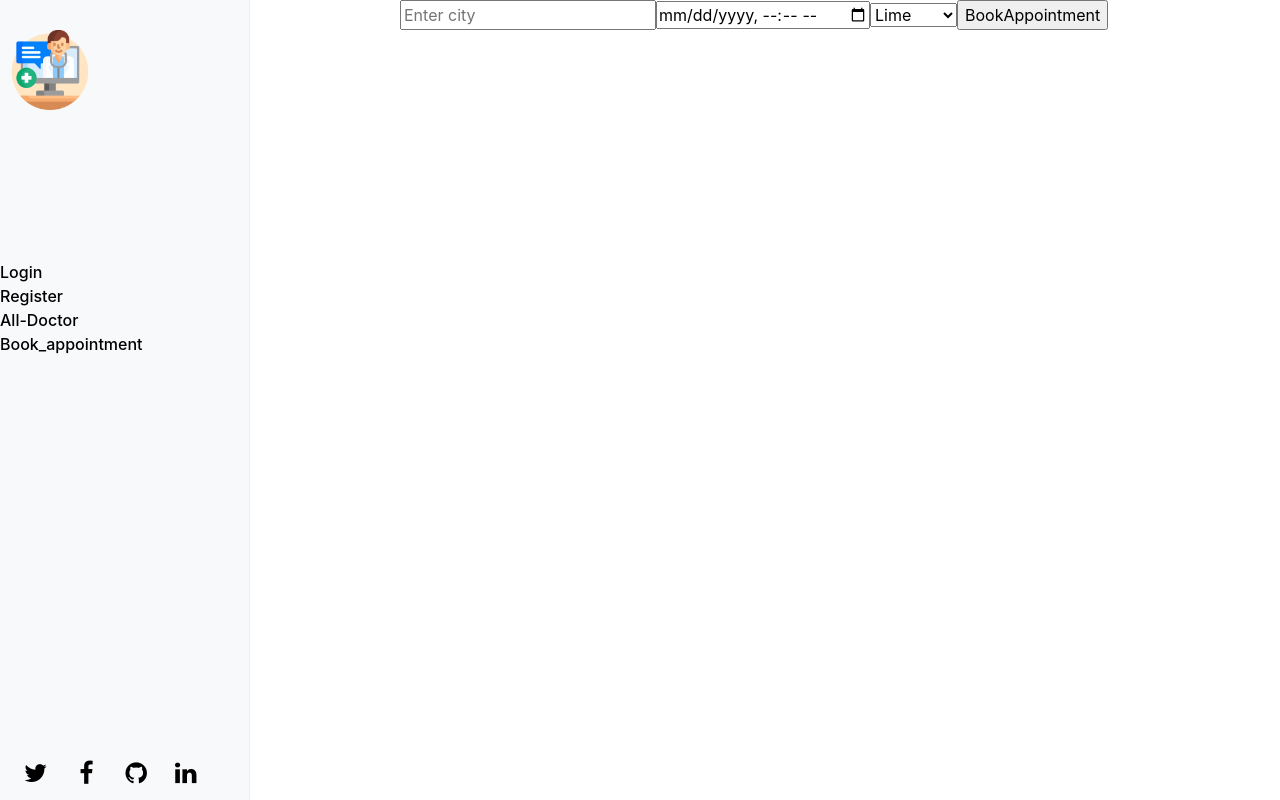
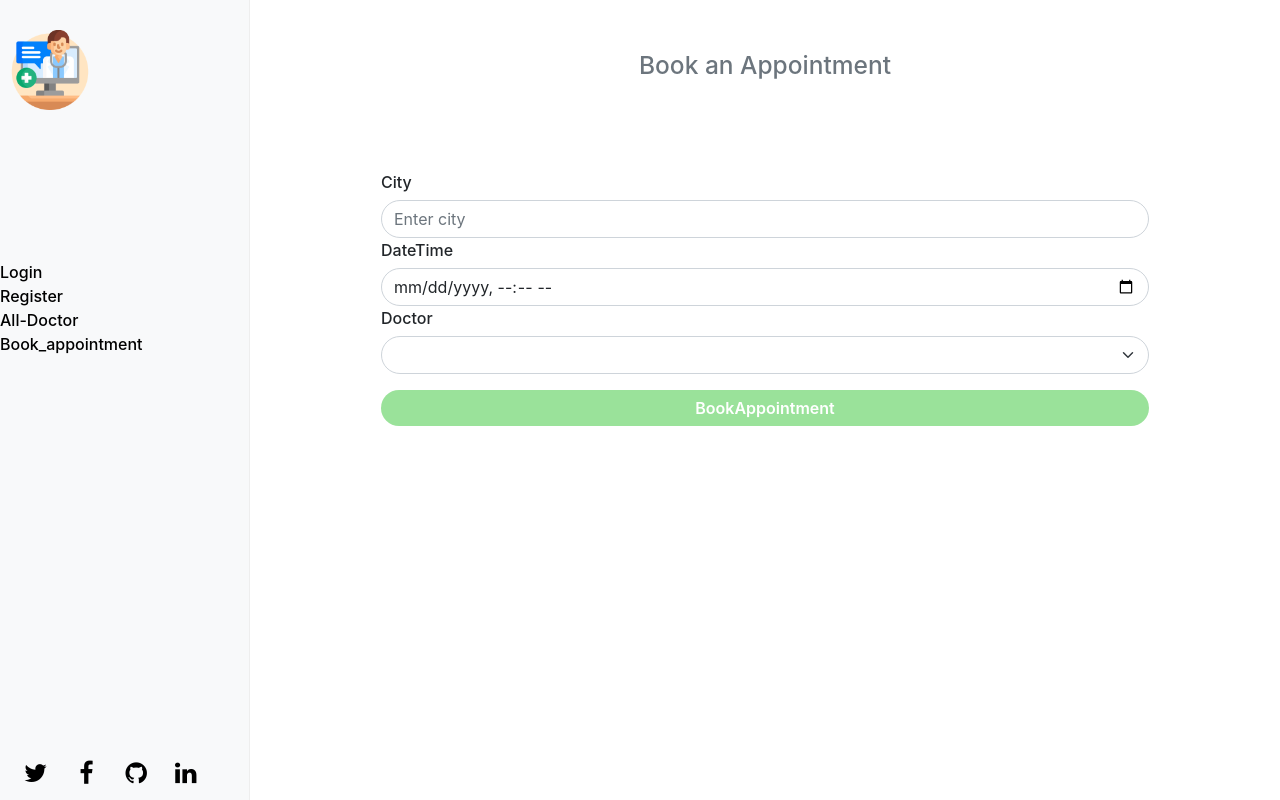
Before and after one commit to ridaarif98/doctors_appointment_front_end, a React (Create React App) app: page /book_appointment in a window 1280 px wide. Built offline with nearby package versions, Linux system fonts and the light colour scheme.

Commit message:
Design appointment form

```diff
--- a/src/components/appointment/AppointmentForm.js
+++ b/src/components/appointment/AppointmentForm.js
@@ -25,7 +25,7 @@ const AppointmentForm = () => {
         return appointmenTime;
       case 'doctorId':
         setId(inputValue);
-        console.log(doctorId, "hhh")
+        console.log(doctorId, 'hhh');
         return doctorId;
       default:
         return 'yes';
@@ -33,24 +33,34 @@ const AppointmentForm = () => {
   };
 
   const handleSubmit = (e) => {
-    const form = e.target;
     e.preventDefault();
-
     dispatch(userAppointment(city, appointmenTime, doctorId));
-    form.reset();
+    e.target.reset();
   };
 
   return (
-    <form onSubmit={handleSubmit} className="test">
+    <div className="formSet">
+      <h3 className="m-5">
+        <small className="text-muted">Book an Appointment</small>
+      </h3>
+      <form onSubmit={handleSubmit}>
+
+        <label htmlFor="city" className="form-label h6">City</label>
         <input
           type="text"
+          className="form-control"
+          id="city"
           name="city"
           placeholder="Enter city"
           value={city}
           onChange={handleChange}
           required
         />
+
+        <label htmlFor="datetime" className="form-label h6">DateTime</label>
         <input
+          className="form-control"
+          id="datetime"
           type="datetime-local"
           name="appointmenTime"
           value={appointmenTime}
@@ -59,16 +69,18 @@ const AppointmentForm = () => {
           onChange={handleChange}
           required
         />
-      <select value={doctorId} onChange={handleChange} name="doctorId">
+        <label htmlFor="doctor" className="form-label h6">Doctor</label>
+        <select id="doctor" value={doctorId} onChange={handleChange} name="doctorId" className="form-select">
           {doctors.length > 0
         && doctors.map((doctor) => <option key={doctor.id} value={doctor.id}>{doctor.name}</option>)}
 
-        <option value="lime">Lime</option>
-        <option value="coconut">Coconut</option>
-        <option value="mango">Mango</option>
         </select>
-      <input type="submit" value="BookAppointment" />
+        <div className="mb-3">
+          <input type="submit" value="BookAppointment" className="btn btn-primary mt-3 bt-submit" />
+        </div>
+
       </form>
+    </div>
   );
 };
 
--- a/src/components/appointment/appointment.css
+++ b/src/components/appointment/appointment.css
@@ -1,3 +1,29 @@
-.test {
-  margin-left: 400px;
+.formSet {
+  display: flex;
+  flex-direction: column;
+  margin-left: 250px;
+  height: 100vh;
+  align-items: center;
 }
+
+.formSet form {
+  margin-top: 5vh;
+}
+
+.formSet input,
+.formSet select {
+  width: 60vw;
+  border-radius: 70px;
+}
+
+.formSet .bt-submit {
+  background-color: rgb(154, 226, 154);
+  border: none;
+  font-weight: 600;
+}
+
+@media only screen and (max-width: 620px) {
+  .formSet {
+    margin: 20px;
+  }
+}
```
Also changed, not shown: src/redux/appointment/appointment.js (+5 -5 lines). Lines whose indentation alone changed are shown as unchanged.
